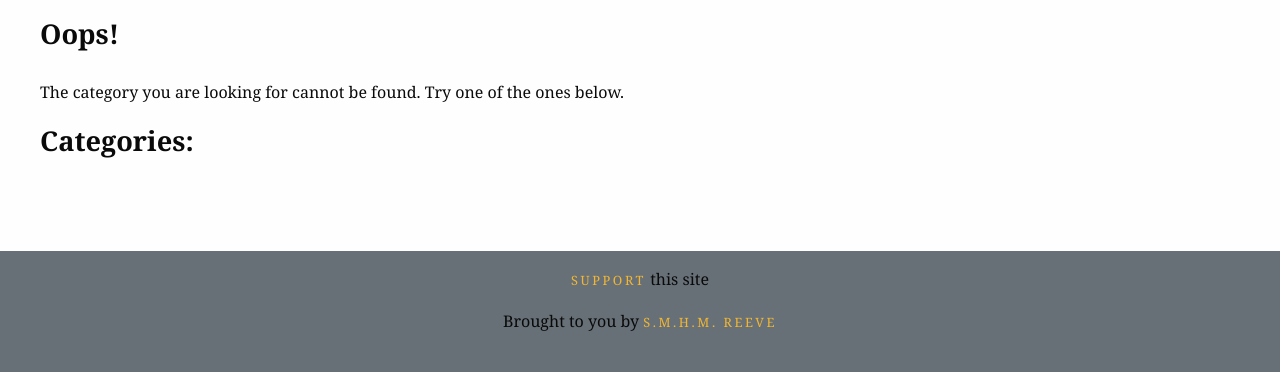
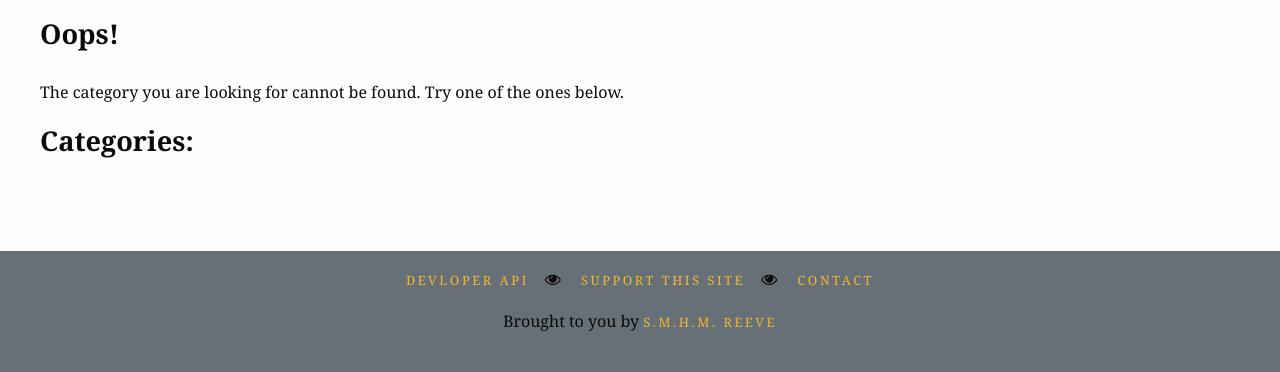
Before and after one commit to mouse-reeve/grimoire-site, a Flask app: page /1 in a window 1280 px wide. Shown: the part 217-589 px from the top of the page. Run offline with Flask 2, Linux system fonts and the light colour scheme; some libraries are stand-ins or nearby versions; some web fonts are replaced.

Commit message:
API and contact link

```diff
--- a/grimoire/static/styles/app.css
+++ b/grimoire/static/styles/app.css
@@ -500,6 +500,15 @@ footer a {
   text-transform: uppercase;
   font-size: 0.8em; }
 
+footer span:after {
+  font-family: "fontawesome";
+  font-weight: normal;
+  margin: 1em;
+  content: "\f06e"; }
+
+footer span:last-child:after {
+  content: none; }
+
 .infopanel h3 {
   text-align: center;
   border-bottom: 1px solid #b5b5b7;
--- a/grimoire/templates/layout.html
+++ b/grimoire/templates/layout.html
@@ -121,7 +121,9 @@
 
 <footer>
     <p>
-        <a href="/support">Support</a> this site
+        <span><a href="/api">Devloper API</a></span>
+        <span><a href="/support">Support This Site</a></span>
+        <span><a href="mailto:mousereeve@riseup.net">Contact</a></span>
     </p>
     <p>
         Brought to you by
```
Also changed, not shown: grimoire/static/styles/layout/_footer.scss (+11 -0 lines), 1 other file.
